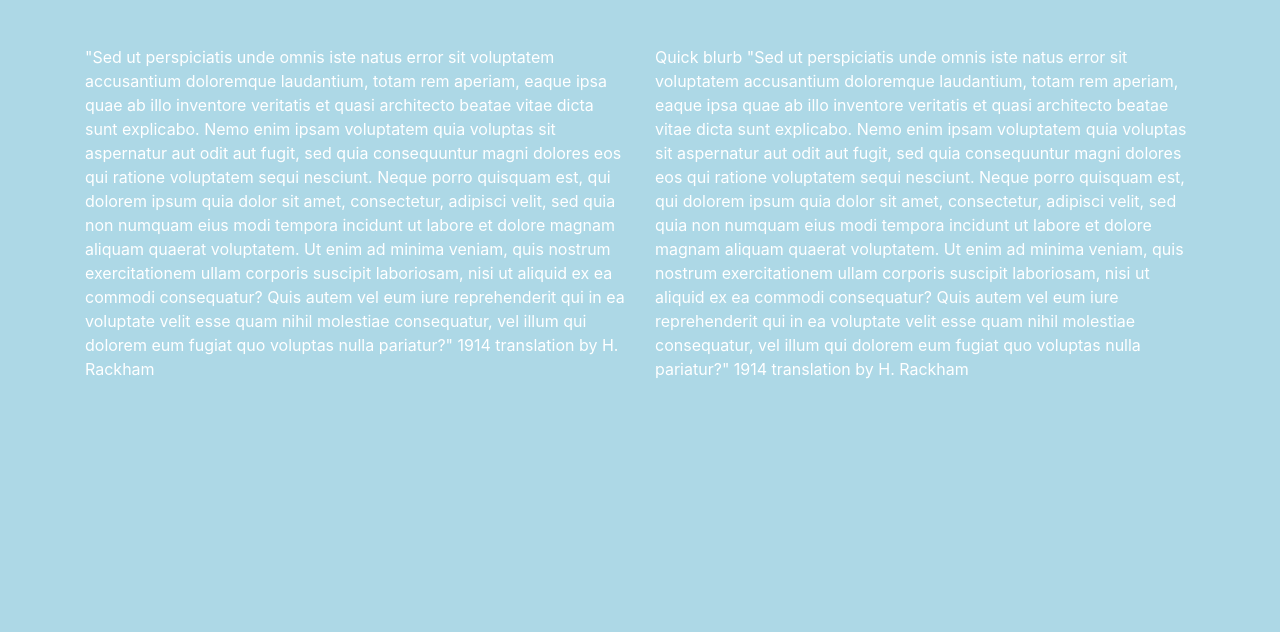
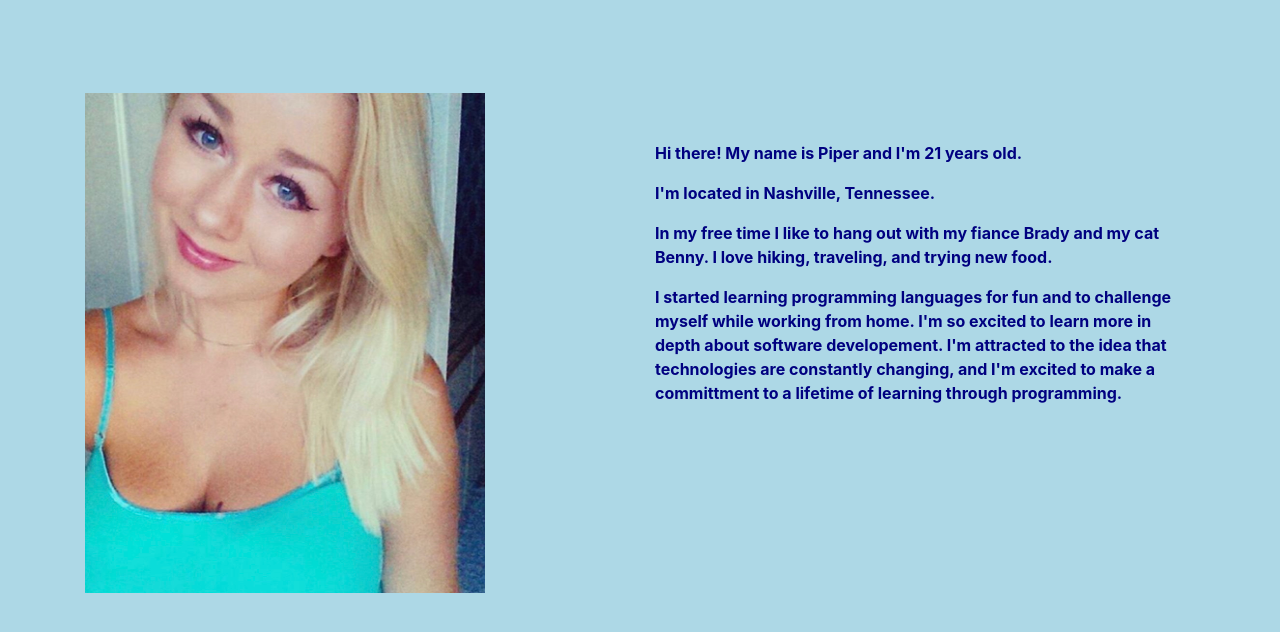
Before and after one commit to pipermariepearson/pipermariepearson.github.io, a plain HTML site: page aboutme.html in a window 1280 px wide. Shown: the part 222-854 px from the top of the page. Before the commit the page ends 800 px from the top, so only its background shows below. Drawn offline with nearby package versions, Linux system fonts and the light colour scheme.

Commit message:
added benny picture, container, and formatting to portfolio page

```diff
--- a/aboutme.html
+++ b/aboutme.html
@@ -27,21 +27,28 @@
     </ul>
 
     <br><br>
+    <br><br>
 
-    <div class="container">
+  <div class="container">
         <div class="row">
             <div class="col-lg-6">
-                <p>"Sed ut perspiciatis unde omnis iste natus error sit voluptatem accusantium doloremque laudantium, totam rem aperiam, eaque ipsa quae ab illo inventore veritatis et quasi architecto beatae vitae dicta sunt explicabo. Nemo enim ipsam voluptatem quia voluptas sit aspernatur aut odit aut fugit, sed quia consequuntur magni dolores eos qui ratione voluptatem sequi nesciunt. Neque porro quisquam est, qui dolorem ipsum quia dolor sit amet, consectetur, adipisci velit, sed quia non numquam eius modi tempora incidunt ut labore et dolore magnam aliquam quaerat voluptatem. Ut enim ad minima veniam, quis nostrum exercitationem ullam corporis suscipit laboriosam, nisi ut aliquid ex ea commodi consequatur? Quis autem vel eum iure reprehenderit qui in ea voluptate velit esse quam nihil molestiae consequatur, vel illum qui dolorem eum fugiat quo voluptas nulla pariatur?"
-
-                    1914 translation by H. Rackham</p>
+               <img src="piperselfie.jpg.jpg" alt="Piper Selfie" width="400px" height="500px">
             </div>
             <div class="col-lg-6">
-                <p>Quick blurb "Sed ut perspiciatis unde omnis iste natus error sit voluptatem accusantium doloremque laudantium, totam rem aperiam, eaque ipsa quae ab illo inventore veritatis et quasi architecto beatae vitae dicta sunt explicabo. Nemo enim ipsam voluptatem quia voluptas sit aspernatur aut odit aut fugit, sed quia consequuntur magni dolores eos qui ratione voluptatem sequi nesciunt. Neque porro quisquam est, qui dolorem ipsum quia dolor sit amet, consectetur, adipisci velit, sed quia non numquam eius modi tempora incidunt ut labore et dolore magnam aliquam quaerat voluptatem. Ut enim ad minima veniam, quis nostrum exercitationem ullam corporis suscipit laboriosam, nisi ut aliquid ex ea commodi consequatur? Quis autem vel eum iure reprehenderit qui in ea voluptate velit esse quam nihil molestiae consequatur, vel illum qui dolorem eum fugiat quo voluptas nulla pariatur?"
-
-                    1914 translation by H. Rackham</p>
+              <br><br>
+                <p>Hi there! My name is Piper and I'm 21 years old.</p>
+                <p>I'm located in Nashville, Tennessee.</p>
+                <p>In my free time I like to hang out with my fiance Brady and my cat Benny. I love hiking, traveling, and trying new food.</p>
+                <p>I started learning programming languages for fun and to challenge myself while working from home. I'm so excited to learn more in depth about software developement. I'm attracted to the idea that technologies are constantly changing, and I'm excited to make a committment to a lifetime of learning through programming.
+                </p>
             </div>
         </div>
-    </div>
+        <br><br>
+  </div>
+
+
+
+
 
 
 
--- a/style.css
+++ b/style.css
@@ -8,3 +8,15 @@ body {
 .nav {
     font-size: 35px;
 }
+.hawaii {
+    align-self: auto; margin-left: 300px; width: 600px;
+}
+
+
+.col-lg-6 {
+    color:navy; font-weight: bold;
+}
+
+.kitty {
+ text-align: center; margin-top: 200px; justify-content: center;
+}
```
Also changed, not shown: contact.html (+9 -0 lines), portfolio.html (+6 -0 lines), benny.jpg (added), hawaii.png.png (added), mail.png (added), piperselfie.jpg.jpg (added).
